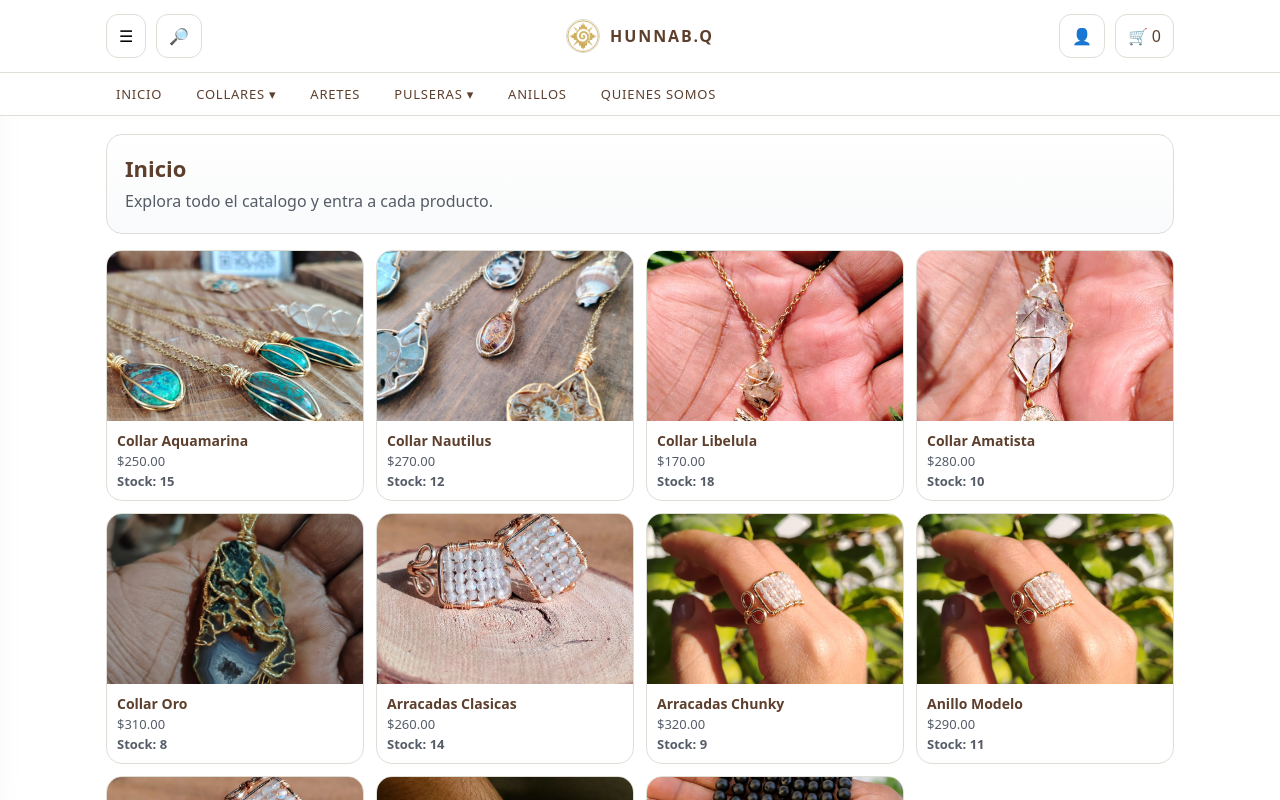
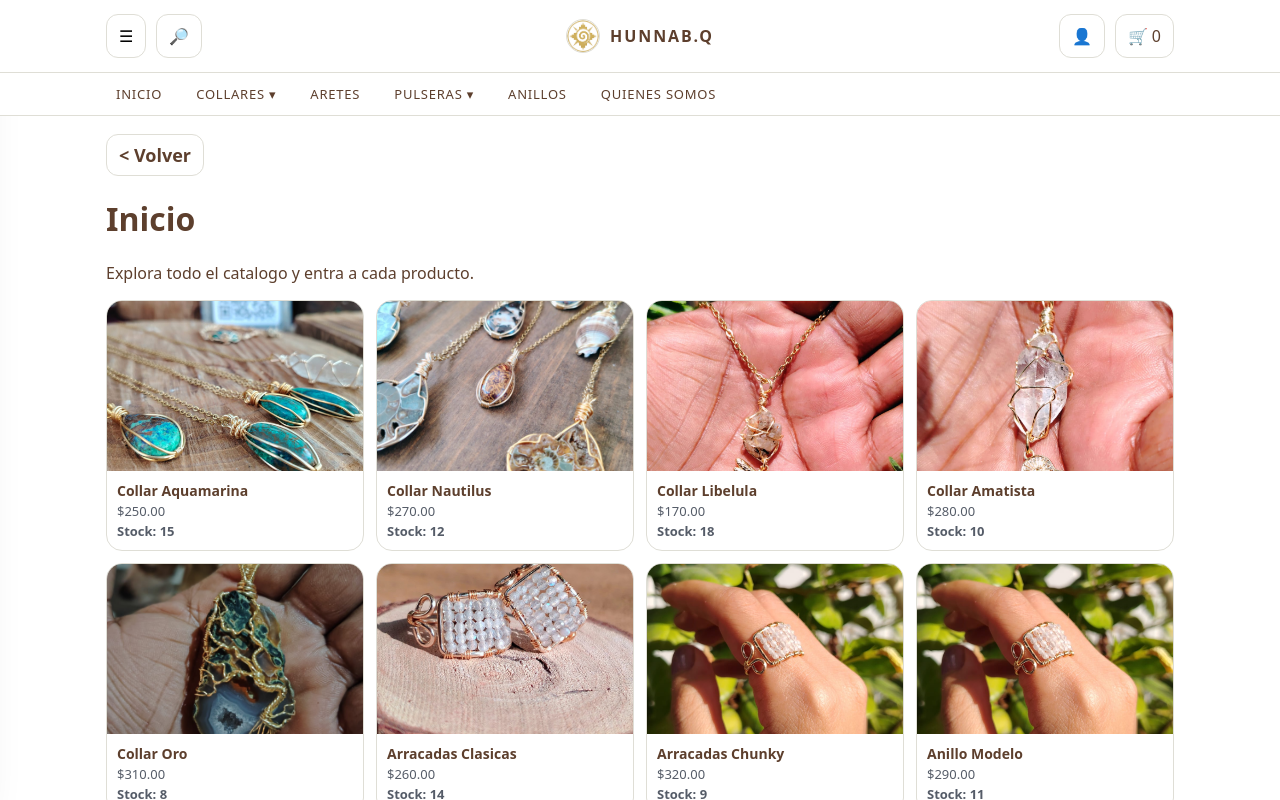
Before and after one commit to Axiuz/Hunnab.Q, a React (Create React App) app: page / in a window 1280 px wide. Shown: the top 800 px of the page. Built offline with nearby package versions, Linux system fonts and the light colour scheme; no server answers.

Commit message:
porfavor funciona

```diff
--- a/src/App.css
+++ b/src/App.css
@@ -316,14 +316,24 @@
 
     /* Layout general */
     main{max-width:var(--max);margin:18px auto 70px;padding:0 16px}
-    .crumb{color:var(--muted);font-size:12px;margin-bottom:10px}
-    .hero{
-      border:1px solid var(--line);border-radius:var(--radius);
-      background:linear-gradient(180deg,#fff,var(--card));
-      padding:18px;margin-bottom:16px;
-    }
-    .hero h1{margin:0 0 6px;font-size:22px}
-    .hero p{margin:0;color:var(--muted);line-height:1.6}
+    .page-back{margin:0 0 10px}
+    .back-nav-btn{
+      border:1px solid var(--line);
+      background:#fff;
+      color:var(--fg);
+      border-radius:12px;
+      padding:8px 12px;
+      cursor:pointer;
+      font-weight:600;
+      font-size:18px;
+      transition:background .15s ease,border-color .15s ease;
+    }
+    .back-nav-btn:hover{background:var(--card)}
+    .back-nav-btn:focus-visible{
+      outline:2px solid #8b6b53;
+      outline-offset:2px;
+      border-color:#8b6b53;
+    }
 
     /* Grid de categorias */
     .grid{
@@ -626,12 +636,20 @@
       right:16px;
       top:12px;
       color:#1114d8;
-      font-size:31px;
+      font-size:15px;
       font-weight:800;
       letter-spacing:.02em;
       line-height:1;
       pointer-events:none;
     }
+    .card-brand.is-visa{
+      color:blue;
+      font-size:20px;}
+
+    .card-brand.is-mastercard{
+      color:red;
+      font: size 15px;}
+
     .checkout-pay-btn{
       margin-top:10px;
       width:100%;
--- a/src/App.js
+++ b/src/App.js
@@ -4,6 +4,7 @@ import Footer from './components/layout/Footer';
 import Header from './components/layout/Header';
 import MobileDrawer from './components/layout/MobileDrawer';
 import SearchPanel from './components/layout/SearchPanel';
+import BackButton from './components/BackButton';
 import { main } from './core/app-main';
 import RouteContent from './pages/RouteContent';
 
@@ -94,6 +95,9 @@ function App() {
       />
 
       <main>
+        <div className="page-back">
+          <BackButton />
+        </div>
         <RouteContent app={APP} route={route} />
       </main>
 
--- /dev/null
+++ b/src/components/BackButton.jsx
@@ -0,0 +1,30 @@
+/** Boton global para volver a la vista anterior del historial del navegador. */
+function BackButton({ fallbackHash = '#/' }) {
+  const handleBack = () => {
+    if (typeof window === 'undefined') {
+      return;
+    }
+
+    const currentHash = window.location.hash || '#/';
+    const isHomeRoute = currentHash === '#/' || currentHash === '#';
+    if (isHomeRoute) {
+      window.location.hash = fallbackHash;
+      return;
+    }
+
+    if (window.history.length > 1) {
+      window.history.back();
+      return;
+    }
+
+    window.location.hash = fallbackHash;
+  };
+
+  return (
+    <button className="back-nav-btn" type="button" onClick={handleBack} aria-label="Volver">
+      {'< Volver'}
+    </button>
+  );
+}
+
+export default BackButton;
--- a/src/pages/Checkout.jsx
+++ b/src/pages/Checkout.jsx
@@ -62,6 +62,43 @@ function CheckoutPage({ app }) {
     setSuccess('');
     setPayment((prev) => ({ ...prev, [field]: event.target.value }));
   };
+
+  const setPaymentField = (field, value) => {
+    setError('');
+    setSuccess('');
+    setPayment((prev) => ({ ...prev, [field]: value }));
+  };
+
+  const onCardNumberChange = (event) => {
+    let value = event.target.value.replace(/\D/g, '');
+    value = value.slice(0, 16);
+    value = value.replace(/(.{4})/g, '$1 ').trim();
+    setPaymentField('cardNumber', value);
+  };
+
+  const onCardExpiryChange = (event) => {
+    let value = event.target.value.replace(/\D/g, '').slice(0, 4);
+    if (value.length >= 3) {
+      value = `${value.slice(0, 2)}/${value.slice(2)}`;
+    }
+    setPaymentField('cardExpiry', value);
+  };
+
+  const onCardCvvChange = (event) => {
+    const value = event.target.value.replace(/\D/g, '').slice(0, 3);
+    setPaymentField('cardCvv', value);
+  };
+
+  const cardBrand = useMemo(() => {
+    const raw = (payment.cardNumber || '').replace(/\s/g, '');
+    if (raw.startsWith('4')) {
+      return { label: 'VISA', className: 'is-visa' };
+    }
+    if (/^5[1-5]/.test(raw)) {
+      return { label: 'MASTERCARD', className: 'is-mastercard' };
+    }
+    return { label: '', className: '' };
+  }, [payment.cardNumber]);
 
   const closePaidModal = () => {
     setShowPaidModal(false);
@@ -259,30 +296,40 @@ function CheckoutPage({ app }) {
             {payment.method === 'tarjeta' ? (
               <div className="payment-body">
                 <div className="card-number-row">
-                  <input
+<input
                     type="text"
                     placeholder="4111 1111 1111 1111"
                     value={payment.cardNumber}
-                    onChange={onPaymentChange('cardNumber')}
+                    onChange={onCardNumberChange}
+                    inputMode="numeric"
+                    autoComplete="cc-number"
                     required
                   />
+                  {cardBrand.label ? (
+                    <span className={`card-brand ${cardBrand.className}`}>{cardBrand.label}</span>
+                  ) : null}
                 </div>
                 <div className="grid-2">
                   <input
                     type="text"
                     placeholder="12/28"
                     value={payment.cardExpiry}
-                    onChange={onPaymentChange('cardExpiry')}
+                    onChange={onCardExpiryChange}
+                    inputMode="numeric"
+                    autoComplete="cc-exp"
                     required
                   />
                   <input
                     type="password"
                     placeholder="123"
                     value={payment.cardCvv}
-                    onChange={onPaymentChange('cardCvv')}
+                    onChange={onCardCvvChange}
+                    inputMode="numeric"
+                    autoComplete="cc-csc"
                     required
                   />
                 </div>
+
                 <input
                   type="text"
                   placeholder="Nombre del titular"
```
